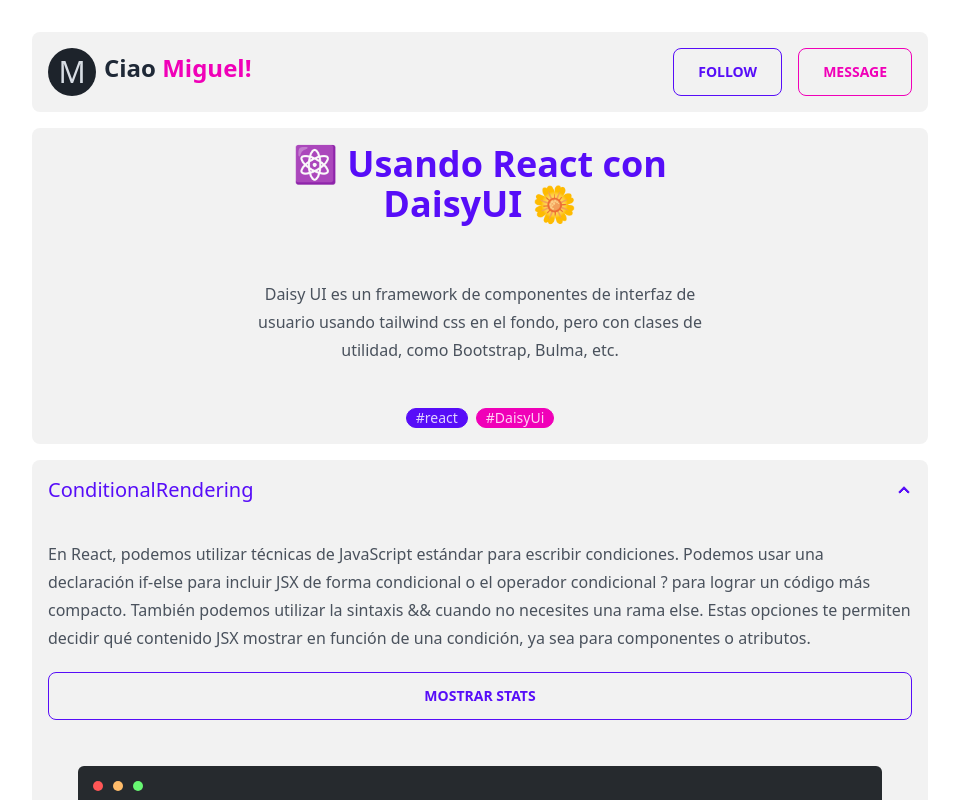
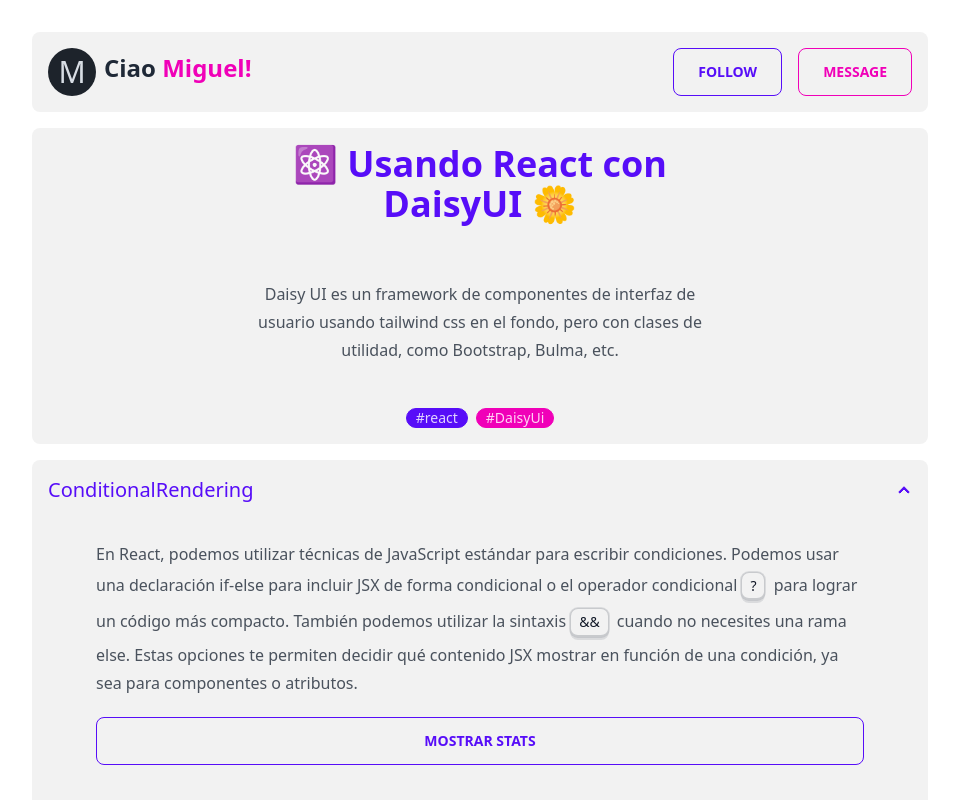
Before and after one commit to toonchavez8/react-daisyUi, a React (Vite) app: page / in a window 1280 px wide. Both pictures are taken after a click on the element "ConditionalRendering". Shown: the top 800 px of the page, without its empty margins (156-1115 px from the left). Built offline with nearby package versions, Linux system fonts and the light colour scheme.

Commit message:
complete styling conditiona rendering box and pass filename prop

```diff
--- a/src/components/ConditionalRendering.jsx
+++ b/src/components/ConditionalRendering.jsx
@@ -3,24 +3,24 @@
 import ReactCodeBox from "./atoms/ReactCodeBox/ReactCodeBox.jsx";
 
 export default function ConditionalRendering() {
-	const [isCollapse, setIsCollapse] = useState(false);
-	const [showCode, setShowCode] = useState(false);
+	const [isCollapsed, setIsCollapsed] = useState(false);
+	const [showStats, setShowStats] = useState(false);
 
 	const handleCollapse = () => {
-		setIsCollapse(!isCollapse);
+		setIsCollapsed(!isCollapsed);
 	};
 
 	const sectionRef = useRef(null);
 
-	const code = `	<button
+	const code = `<button
 	className="btn btn-outline btn-primary btn-xs sm:btn-sm md:btn-md lg:px-6 lg:py-4 "
-	onClick={() => setShowCode(!showCode)}
-	onMouseDown={(e) => e.preventDefault()}
->
-	{showCode ? "Ocultar Stats" : "Mostrar Stats"}
+	onClick={() => setShowStats(!showStats)}
+	onMouseDown={(e) => e.preventDefault()}>
+	{showStats ? "Ocultar Stats" : "Mostrar Stats"}
 </button>
-{showCode && <StatsBox />}`;
+{showStats && <StatsBox />}`;
 
+	let fileName = `ConditionalRendering.jsx`;
 	return (
 		<section
 			ref={sectionRef}
@@ -28,36 +28,52 @@
 			className={`collapse collapse-arrow bg-base-200 w-full max-w-4xl rounded-lg prose `}
 			onClick={() => handleCollapse()}
 		>
+			<input type="checkbox" className="peer m-0 p-0" />
 			<h2
-				className={`collapse-title text-xl font-medium mb-0 ${
-					isCollapse ? "text-primary" : ""
+				className={`collapse-title text-xl font-medium mb-0 mt-0 ${
+					isCollapsed ? "text-primary" : ""
 				}`}
 			>
 				ConditionalRendering
 			</h2>
-			<div className="collapse-content">
+			<div className="collapse-content px-6 sm:px-10 md:px-16  ">
 				<p className="">
 					En React, podemos utilizar técnicas de JavaScript estándar para
 					escribir condiciones. Podemos usar una declaración if-else para
-					incluir JSX de forma condicional o el operador condicional ? para
-					lograr un código más compacto. También podemos utilizar la sintaxis &&
-					cuando no necesites una rama else. Estas opciones te permiten decidir
-					qué contenido JSX mostrar en función de una condición, ya sea para
-					componentes o atributos.
+					incluir JSX de forma condicional o el operador condicional
+					<kbd className="kbd kbd-sm m-1 px-2">?</kbd> para lograr un código más
+					compacto. También podemos utilizar la sintaxis
+					<kbd className="kbd kbd-sm m-1 px-2">&&</kbd> cuando no necesites una
+					rama else. Estas opciones te permiten decidir qué contenido JSX
+					mostrar en función de una condición, ya sea para componentes o
+					atributos.
 				</p>
 
 				<div className="flex flex-col gap-4 justify-center my-4 max-w-4xl w-full">
 					<button
-						className="btn btn-outline btn-primary btn-xs sm:btn-sm md:btn-md lg:px-6 lg:py-4 "
-						onClick={() => setShowCode(!showCode)}
+						className="btn btn-outline btn-primary btn-sm sm:btn-md  md:btn-md md:py-3 lg:px-6 lg:py-4 "
+						onClick={() => setShowStats(!showStats)}
 						// prevent default behavior
 						onMouseDown={(e) => e.preventDefault()}
 					>
-						{showCode ? "Ocultar Stats" : "Mostrar Stats"}
+						{showStats ? "Ocultar Stats" : "Mostrar Stats"}
 					</button>
-					{showCode && <StatsBox />}
+					{showStats && <StatsBox />}
 
-					<ReactCodeBox codeSnippet={code} />
+					<ReactCodeBox codeSnippet={code} fileName={fileName} />
+
+					<div className="flex flex-col gap-4 justify-center my-4 max-w-4xl w-full">
+						<h3 className="text-lg font-medium">Ejemplo</h3>
+						<p className="">
+							En el siguiente ejemplo, declaramos una variable llamada
+							<kbd className="kbd kbd-sm m-1 px-2">showStats</kbd> y luego,
+							dependiendo de su valor, este bloque de código crea un botón que
+							alterna la visibilidad de las estadísticas cuando se hace clic en
+							él. Si las estadísticas están ocultas, el botón mostrará el texto
+							&quot;Mostrar Stats&quot;, y si las estadísticas están visibles,
+							el botón mostrará el texto &quot;Ocultar Stats&quot;.
+						</p>
+					</div>
 				</div>
 			</div>
 		</section>
--- a/src/components/atoms/ReactCodeBox/ReactCodeBox.jsx
+++ b/src/components/atoms/ReactCodeBox/ReactCodeBox.jsx
@@ -11,10 +11,13 @@
 // prop validation
 ReactCodeBox.propTypes = {
 	codeSnippet: PropTypes.string.isRequired,
+	fileName: PropTypes.string.isRequired,
 };
 
-export default function ReactCodeBox({ codeSnippet }) {
+export default function ReactCodeBox({ codeSnippet, fileName }) {
 	const [code, setCode] = useState(codeSnippet);
+
+	console.log(fileName);
 
 	const minimize = () => {
 		const window = document.querySelector(".editor_wrap");
@@ -41,7 +44,7 @@
 		<div className="App w-full">
 			<div className="window ">
 				<div className="title-bar">
-					<div className="title-buttons">
+					<div className="title-buttons flex flex-row">
 						<button
 							className="title-button"
 							onMouseDown={(e) => e.preventDefault()}
@@ -57,6 +60,7 @@
 							onMouseDown={(e) => e.preventDefault()}
 							onClick={fullScreenToggle}
 						></button>
+						<p className="prose px-2">{fileName}</p>
 					</div>
 				</div>
 				<div className="editor_wrap bg-base-100">
@@ -72,6 +76,8 @@
 						}}
 					/>
 				</div>
+
+				<div className="absolute inset-0 -z-10 bg-primary w-full h-full bg-repeat"></div>
 			</div>
 		</div>
 	);
```
